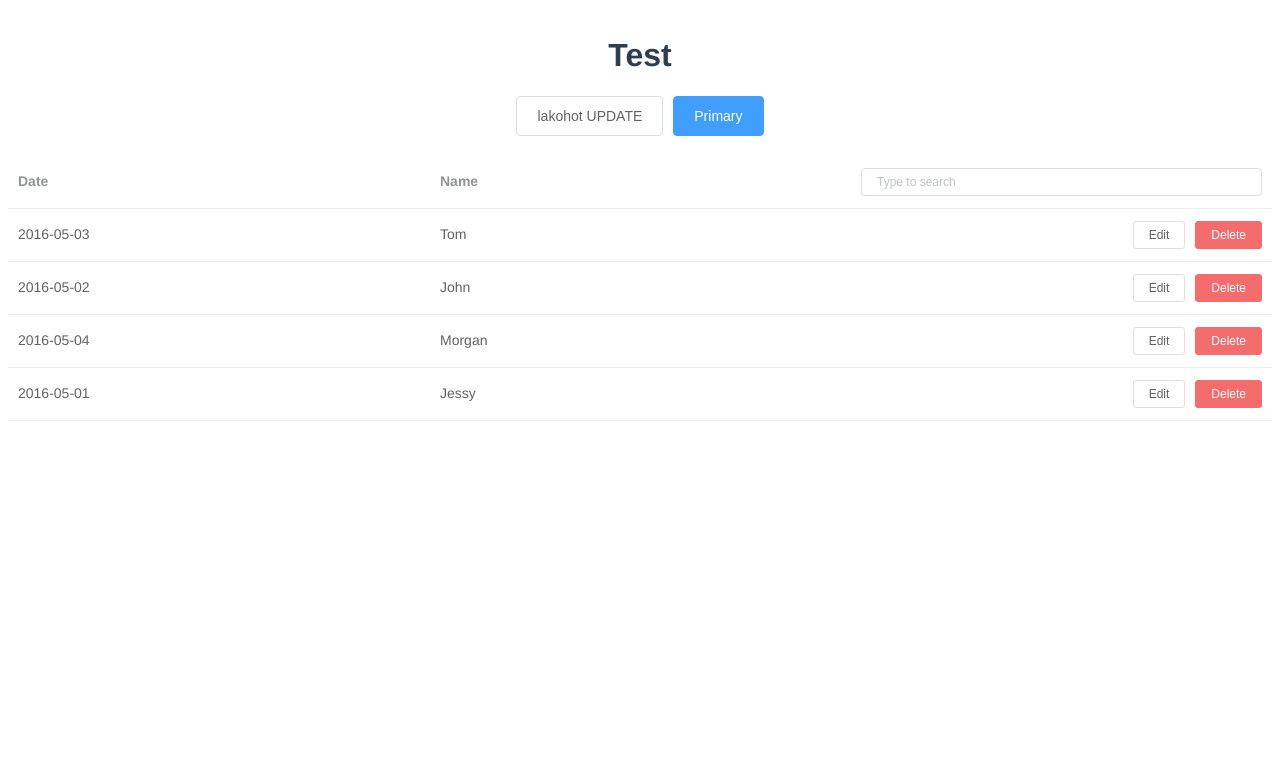
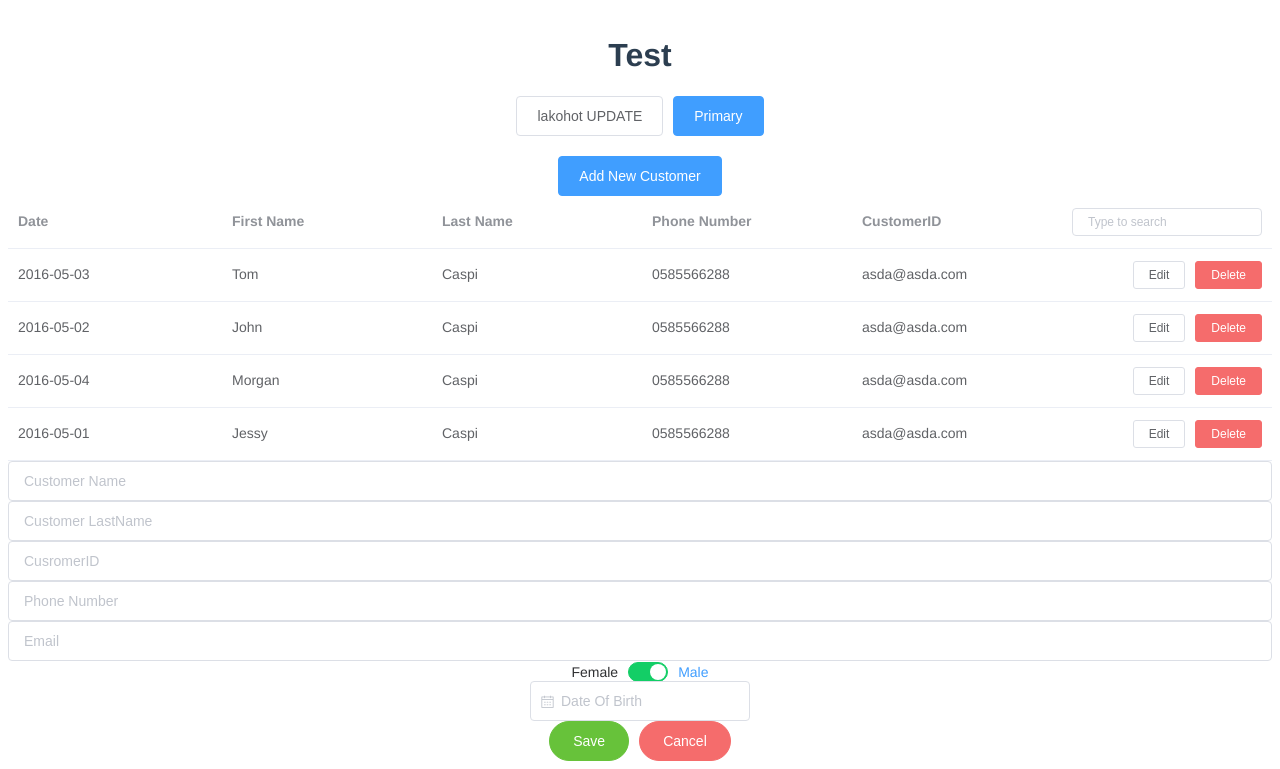
Before and after one commit to asafcaspi/BarberShop, a Vue app: page /#/customers in a window 1280 px wide. Shown: the part 353-1122 px from the top of the page. Before the commit the page ends 800 px from the top, so only its background shows below. Built offline with nearby package versions, Linux system fonts and the light colour scheme; what v-charts would draw is missing.

Commit message:
CustomerPage

```diff
--- a/src/components/Custable.vue
+++ b/src/components/Custable.vue
@@ -1,10 +1,17 @@
 <template>
+  <div>
+    <el-button type="primary">Add New Customer</el-button>
+
     <el-table
       :data="tableData.filter(data => !search || data.name.toLowerCase().includes(search.toLowerCase()))"
       style="width: 100%"
     >
       <el-table-column label="Date" prop="date"></el-table-column>
-    <el-table-column label="Name" prop="name"></el-table-column>
+      <el-table-column label="First Name" prop="firstName"></el-table-column>
+      <el-table-column label="Last Name" prop="lastName"></el-table-column>
+      <el-table-column label="Phone Number" prop="phoneNumb"></el-table-column>
+      <el-table-column label="CustomerID" prop="custId"></el-table-column>
+
       <el-table-column align="right">
         <template slot="header" slot-scope="scope">
           <el-input v-model="search" size="mini" placeholder="Type to search"/>
@@ -15,6 +22,7 @@
         </template>
       </el-table-column>
     </el-table>
+  </div>
 </template>
 
 <script>
@@ -24,22 +32,34 @@ export default {
       tableData: [
         {
           date: "2016-05-03",
-          name: "Tom",
+          firstName: "Tom",
+          lastName: "Caspi",
+          phoneNumb: "0585566288",
+          custId: "asda@asda.com",
           address: "No. 189, Grove St, Los Angeles"
         },
         {
           date: "2016-05-02",
-          name: "John",
+          firstName: "John",
+          lastName: "Caspi",
+          phoneNumb: "0585566288",
+          custId: "asda@asda.com",
           address: "No. 189, Grove St, Los Angeles"
         },
         {
           date: "2016-05-04",
-          name: "Morgan",
+          firstName: "Morgan",
+          lastName: "Caspi",
+          phoneNumb: "0585566288",
+          custId: "asda@asda.com",
           address: "No. 189, Grove St, Los Angeles"
         },
         {
           date: "2016-05-01",
-          name: "Jessy",
+          firstName: "Jessy",
+          lastName: "Caspi",
+          phoneNumb: "0585566288",
+          custId: "asda@asda.com",
           address: "No. 189, Grove St, Los Angeles"
         }
       ],
--- /dev/null
+++ b/src/components/CustomerMenu.vue
@@ -0,0 +1,52 @@
+<template>
+  <div class="CustName">
+    <el-input placeholder="Customer Name" v-model="CustomerName"></el-input>
+    <el-input placeholder="Customer LastName" v-model="CustomerLastName"></el-input>
+
+    <el-input
+      type="number"
+      placeholder="CusromerID"
+      v-model="CustomeID"
+      minlength="9"
+      maxlength="10"
+      show-word-limit
+    ></el-input>
+    <el-input
+      type="tel"
+      placeholder="Phone Number"
+      v-model="PhoneNumber"
+      minlength="9"
+      maxlength="10"
+      show-word-limit
+    ></el-input>
+    <el-input type="email" placeholder="Email" v-model="Email"></el-input>
+    <el-switch
+      style="display: block"
+      v-model="Gender"
+      active-color="#13ce66"
+      inactive-color="#ff4949"
+      active-text="Male"
+      inactive-text="Female"
+    ></el-switch>
+    <el-date-picker v-model="DateOfBirth" type="date" placeholder="Date Of Birth"></el-date-picker>
+    <br>
+    <el-button type="success" round>Save</el-button>
+    <el-button type="danger" round>Cancel</el-button>
+  </div>
+</template>
+
+<script>
+export default {
+  data() {
+    return {
+      CustomerName: "",
+      CustomeID: "",
+      CustomerLastName: "",
+      PhoneNumber: "",
+      DateOfBirth: "",
+      Gender: "",
+      Email: ""
+    };
+  }
+};
+</script>
--- a/src/views/Customers.vue
+++ b/src/views/Customers.vue
@@ -7,14 +7,18 @@
       <el-button type="primary">Primary</el-button>
     </el-row>
     <Custable></Custable>
+    <CustomerMenu></CustomerMenu>
   </div>
 </template>
 
 <script>
 import Custable from "@/components/Custable.vue";
+import CustomerMenu from "@/components/CustomerMenu.vue";
+
 export default {
   components: {
-    Custable
+    Custable,
+    CustomerMenu
   }
 };
 </script>
```
Lines whose indentation alone changed are shown as unchanged.
